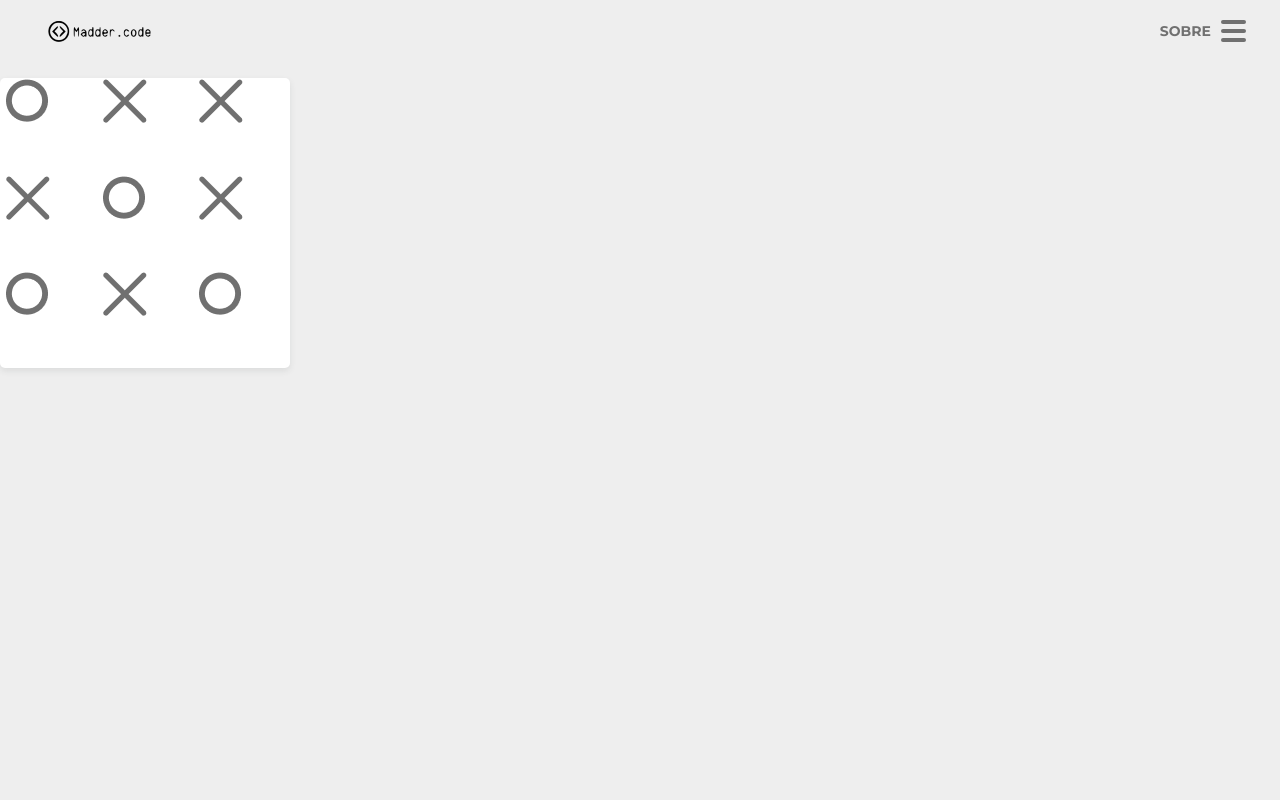
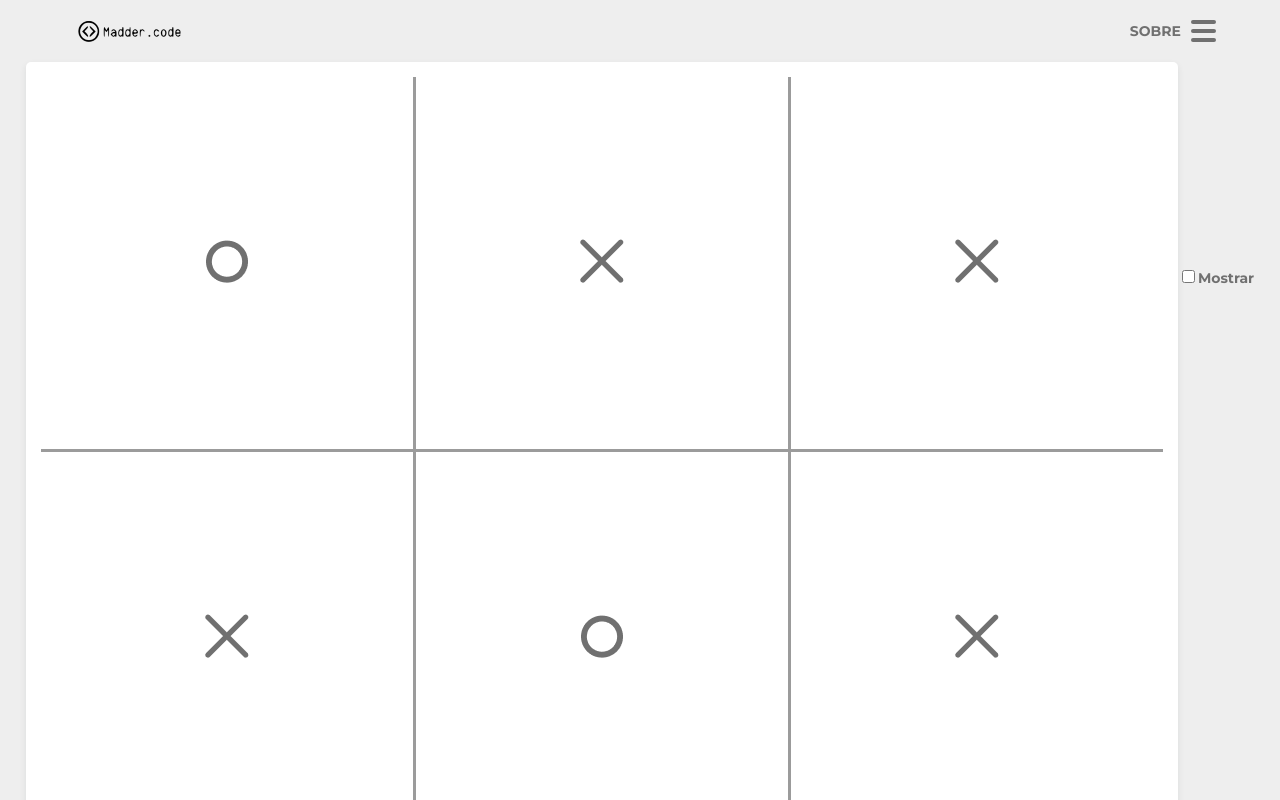
Before and after one commit to marianacvn/jogo-da-velha-react, a React (Vite) app: page / in a window 1280 px wide. Shown: the top 800 px of the page. Built offline with nearby package versions, Linux system fonts and the light colour scheme.

Commit message:
Criação do Label

```diff
--- /dev/null
+++ b/src/App.css
@@ -0,0 +1,18 @@
+
+
+.app {
+    text-align: center;
+}
+
+.app > .header {
+    width: 90vw;
+    margin: 0 auto 85;
+    margin-left: auto;
+    margin-right: auto;
+}
+.app > .card {
+    display: inline-block;
+    box-sizing: border-box;
+    width: 90vw;
+    height: 90vw;
+}
--- a/src/App.jsx
+++ b/src/App.jsx
@@ -1,15 +1,18 @@
+import './App.css';
 import Hashtag from './components/Hashtag';
 import Header from './components/Header';
+import Label from './objects/Label';
+import Input from './objects/Input/index';
 
-function App() {
-  return (
-    <>
-      <Header/>
+const App = () => (
+    <main className="app">
+      <Header />
       <Hashtag />
-
-    </>
+      <Input />
+      <Label content="Mostrar eventos"/>
+    </main>
 
   );
-}
+
 
 export default App;
--- a/src/components/Hashtag/styles.css
+++ b/src/components/Hashtag/styles.css
@@ -1,7 +1,21 @@
+
+.card {
+    padding: 15px;
+}
+
 
 .hashtag {
     display: grid;
     height: 100%;
-    grid-template-columns: 33.333% 33.333% 33.333%;
-    grid-template-rows: 33.333% 33.333% 33.333%;
+    grid-template-columns: 1fr 1fr 1fr;
+    grid-template-rows: 1fr 1fr 1fr;
+    grid-column-gap: 3px;
+    grid-row-gap: 3.5px;
+    background-color: var(--color-third);
 }
+
+.hashtag > .item {
+    display: flex;
+    background-color: var(--color-zero);
+    justify-content: center;
+}
--- a/src/components/Header/styles.css
+++ b/src/components/Header/styles.css
@@ -2,7 +2,8 @@
     display: flex;
     justify-content: space-between;
     align-items: center;
-    padding: 20px 34px;
+    padding-top: 20px;
+    padding-bottom: 20px;
 }
 
 .header > .sobre {
--- a/src/main.jsx
+++ b/src/main.jsx
@@ -2,6 +2,7 @@ import React from 'react'
 import ReactDOM from 'react-dom/client'
 import './styles/settings/colors.css'
 import './styles/settings/spacing.css'
+import './styles/settings/size.css'
 import './styles/generic/reset.css'
 import './styles/elements/Base.css'
 import App from './App.jsx'
--- a/src/objects/Card/styles.css
+++ b/src/objects/Card/styles.css
@@ -1,7 +1,5 @@
 
 .card {
-    width: 290px;
-    height: 290px;
     background-color: var(--color-zero);
     border-radius: var(--spacing-radius);
     box-shadow: 0 3px 6px 0 var(--color-light-negative);
--- /dev/null
+++ b/src/objects/Label/index.jsx
@@ -0,0 +1,7 @@
+import './styles.css';
+
+const Label = ({ content }) => (
+    <label className="label">{content}</label>
+);
+
+export default Label;
--- /dev/null
+++ b/src/objects/Label/styles.css
@@ -0,0 +1,7 @@
+
+
+.label {
+    font-size: var(--size-small);
+    font-weight: bold;
+    color: var(--color-fourth);
+}
--- a/src/styles/generic/reset.css
+++ b/src/styles/generic/reset.css
@@ -9,4 +9,5 @@ body {
 ul, ol {
     list-style: none;
     padding: 0;
+    margin: 0;
 }
--- /dev/null
+++ b/src/styles/settings/size.css
@@ -0,0 +1,5 @@
+
+:root {
+
+    --size-small: 14px;
+}
```
